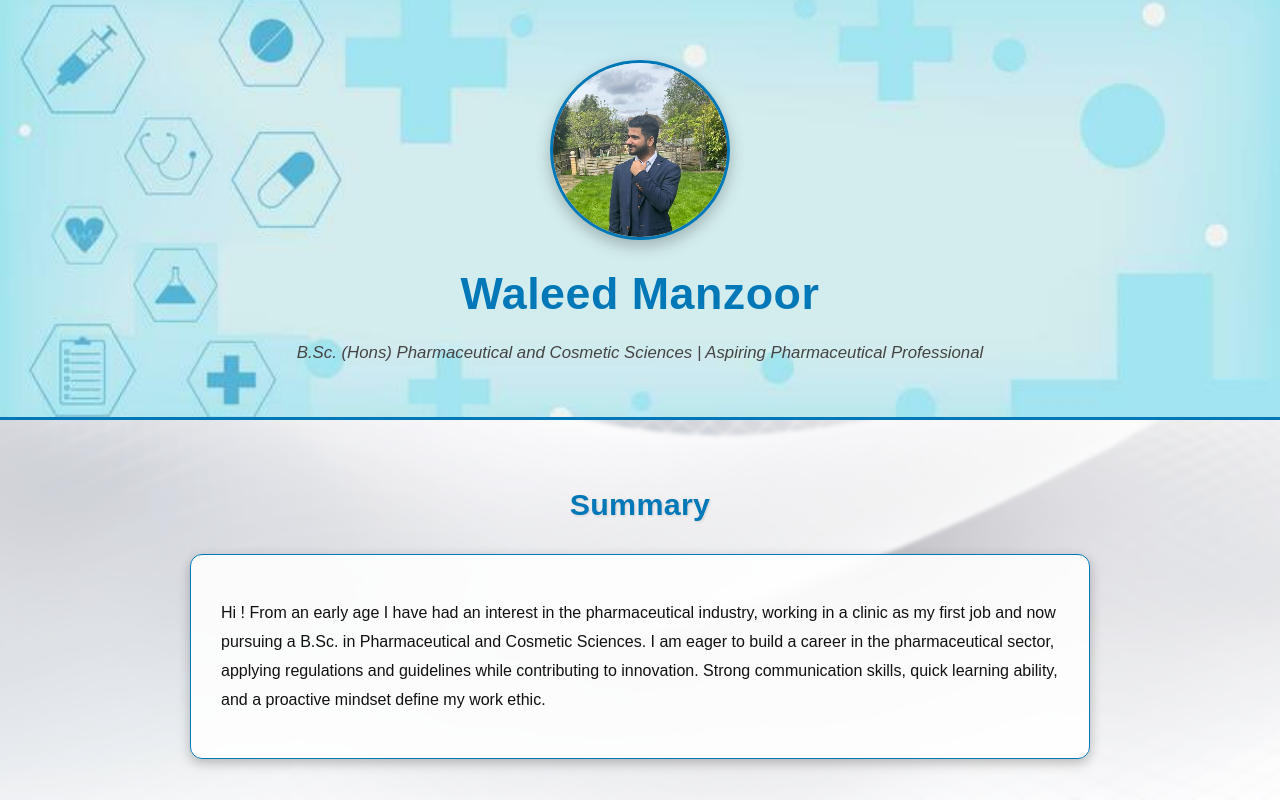
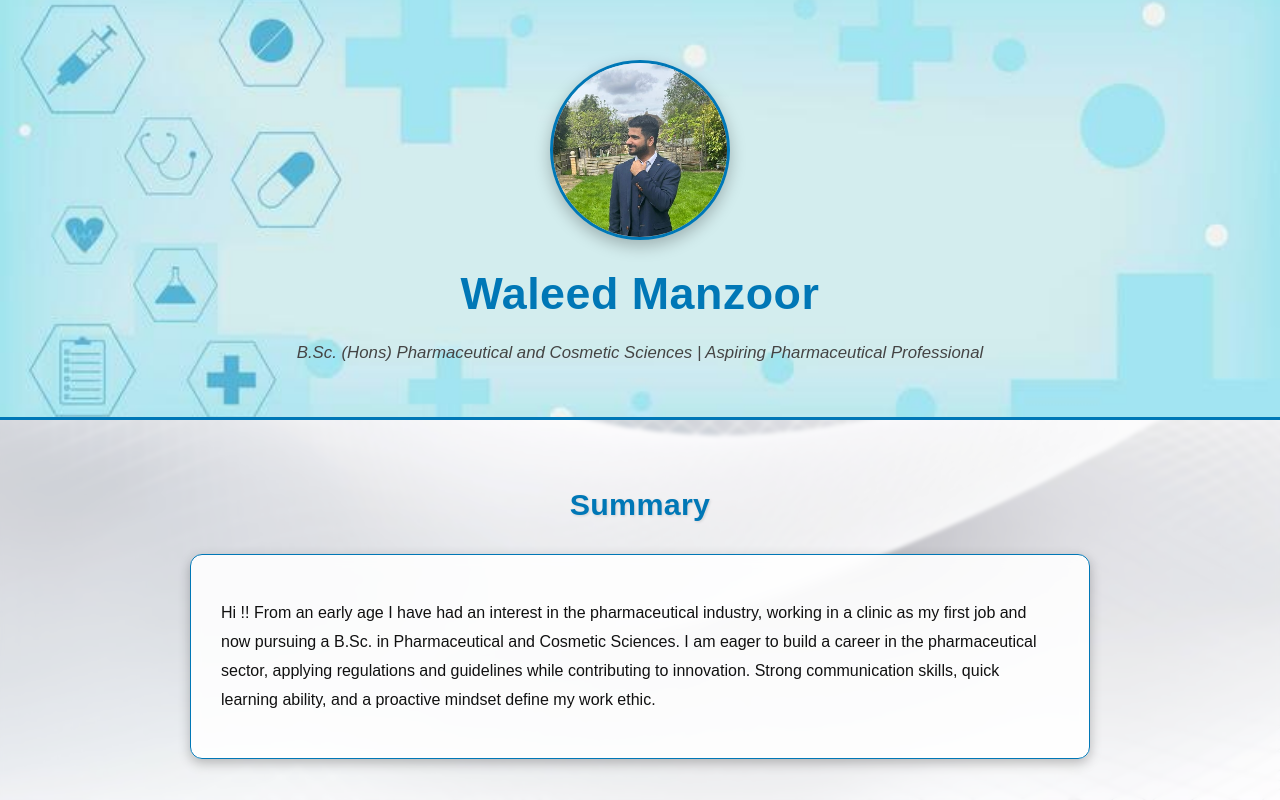
Before and after one commit to waleedmanzoor0/waleedmanzoor0.github.io, a plain HTML site: page index.html in a window 1280 px wide. Shown: the top 800 px of the page. Drawn offline with Linux system fonts and the light colour scheme.

Commit message:
Update index.html

```diff
--- a/index.html
+++ b/index.html
@@ -126,7 +126,7 @@
     <h2>Summary</h2>
     <div class="card">
       <p>
-        Hi ! From an early age I have had an interest in the pharmaceutical industry, working in a clinic as my first job
+        Hi !! From an early age I have had an interest in the pharmaceutical industry, working in a clinic as my first job
         and now pursuing a B.Sc. in Pharmaceutical and Cosmetic Sciences. I am eager to build a career in the
         pharmaceutical sector, applying regulations and guidelines while contributing to innovation. Strong communication
         skills, quick learning ability, and a proactive mindset define my work ethic.
```
